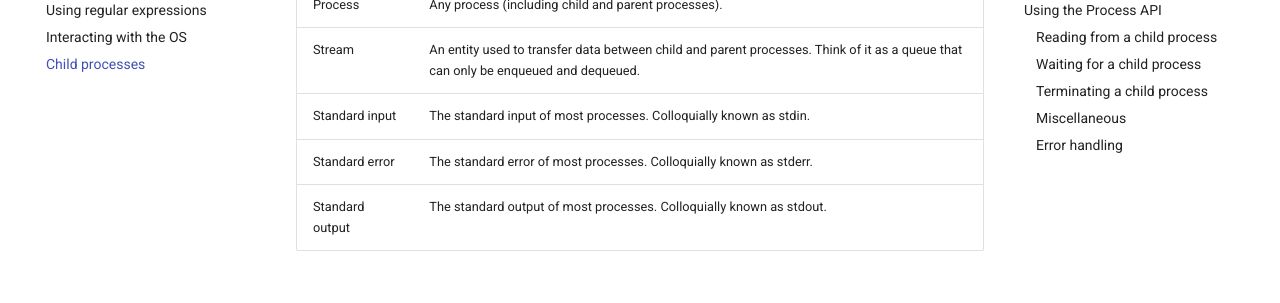
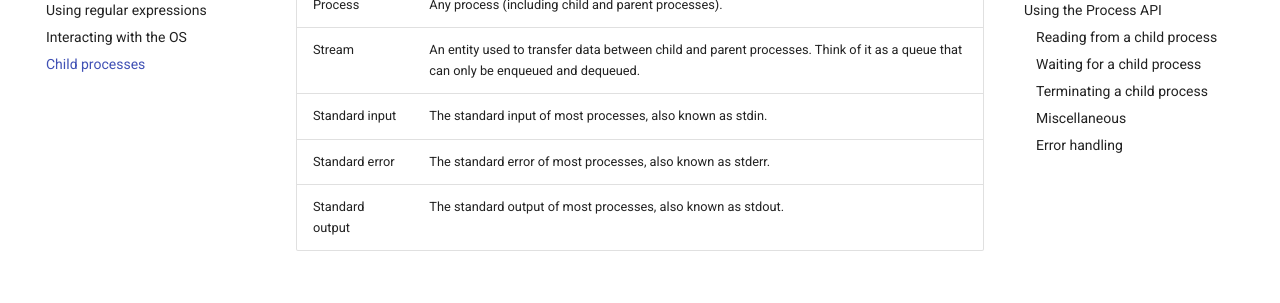
Before and after one commit to lite-xl/lite-xl.github.io, an MkDocs documentation site: the page built from docs/developer-guide/child-processes.md, in a window 1280 px wide and 900 px high, scrolled down 1503 px. Shown: the part 152-455 px from the top of the window. Built offline with MkDocs 1.6.1 and Material for MkDocs 9.7.7, drawn with Linux system fonts in a browser that asks for light colours; some web fonts are replaced; comment, search, counter and statistics services are not loaded; the version menu is left out.

Commit message:
change wording

```diff
--- a/docs/developer-guide/child-processes.md
+++ b/docs/developer-guide/child-processes.md
@@ -64,9 +64,9 @@ To prevent confusion, these terms are used to describe various things:
 | Parent process  | The parent process that owns the child. This usually refers to Lite XL.
 | Process         | Any process (including child and parent processes).
 | Stream          | An entity used to transfer data between child and parent processes. Think of it as a queue that can only be enqueued and dequeued.
-| Standard input  | The standard input of most processes. Colloquially known as stdin.
-| Standard error  | The standard error of most processes. Colloquially known as stderr.
-| Standard output | The standard output of most processes. Colloquially known as stdout.
+| Standard input  | The standard input of most processes, also known as stdin.
+| Standard error  | The standard error of most processes, also known as stderr.
+| Standard output | The standard output of most processes, also known as stdout.
 
 ## Using the Process API
 
```
Also changed, not shown: docs/developer-guide/using-regular-expressions.md (+1 -1 lines).
